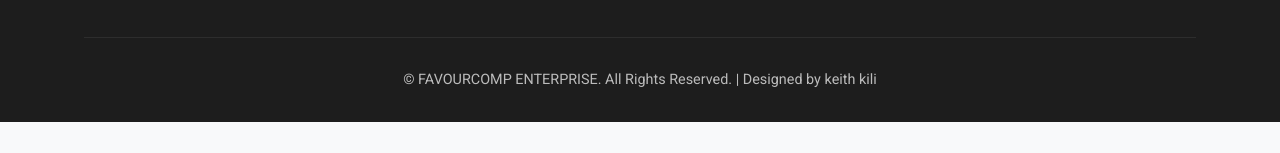
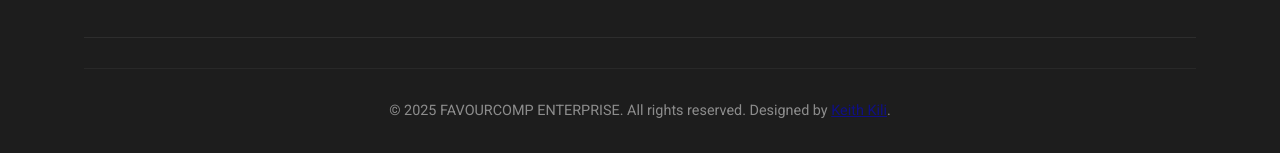
Before and after one commit to 007keithkili/favourcomp-ICT-Experts, a plain HTML site: page Contacts.html in a window 1280 px wide. Shown: the part 5085-5238 px from the top of the page. Before the commit the page ends 5207 px from the top, so only its background shows below. Drawn offline with Linux system fonts and the light colour scheme.

Commit message:
Revise copyright section in Contacts.html
Updated copyright notice with current year and designer link.

```diff
--- a/Contacts.html
+++ b/Contacts.html
@@ -1161,7 +1161,8 @@
                 </div>
             </div>
             <div class="copyright">
-                <p>&copy; <span id="2025"></span> FAVOURCOMP ENTERPRISE. All Rights Reserved. | Designed by keith kili</p>
+               <div class="copyright"><p>© 2025 FAVOURCOMP ENTERPRISE. All rights reserved. Designed by <a href="https://wa.me/254721473081" target="_blank" class="designer-link">Keith Kili</a>.</p></div>
+
             </div>
         </div>
     </footer>
```
